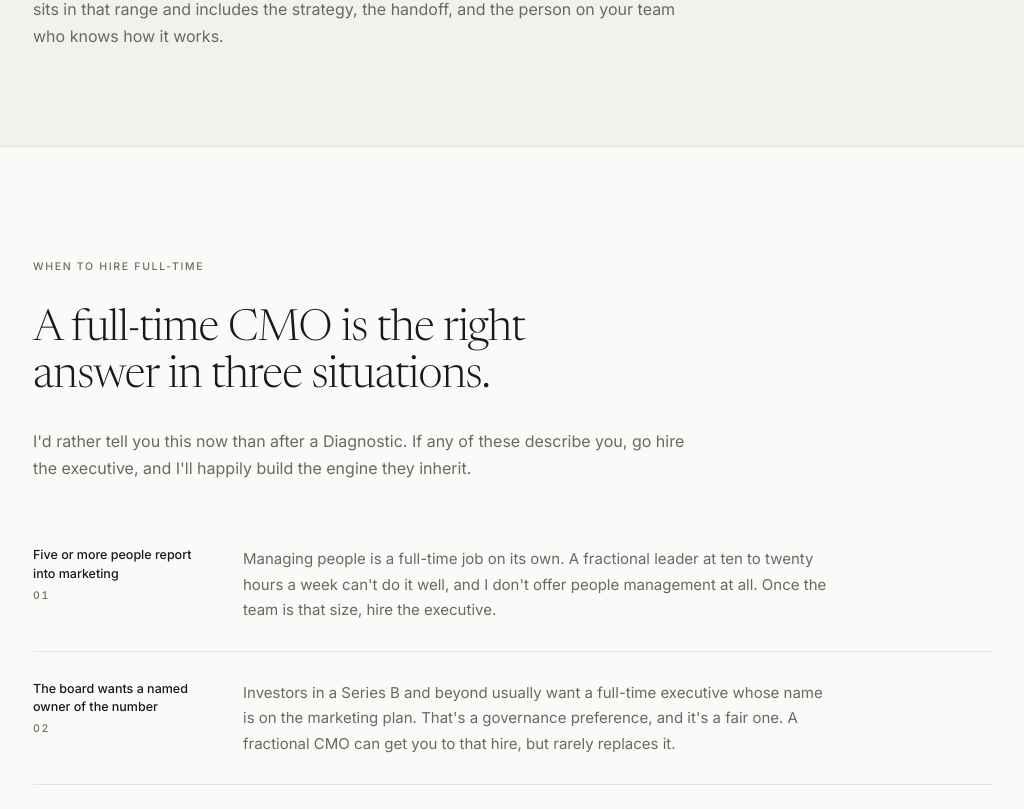
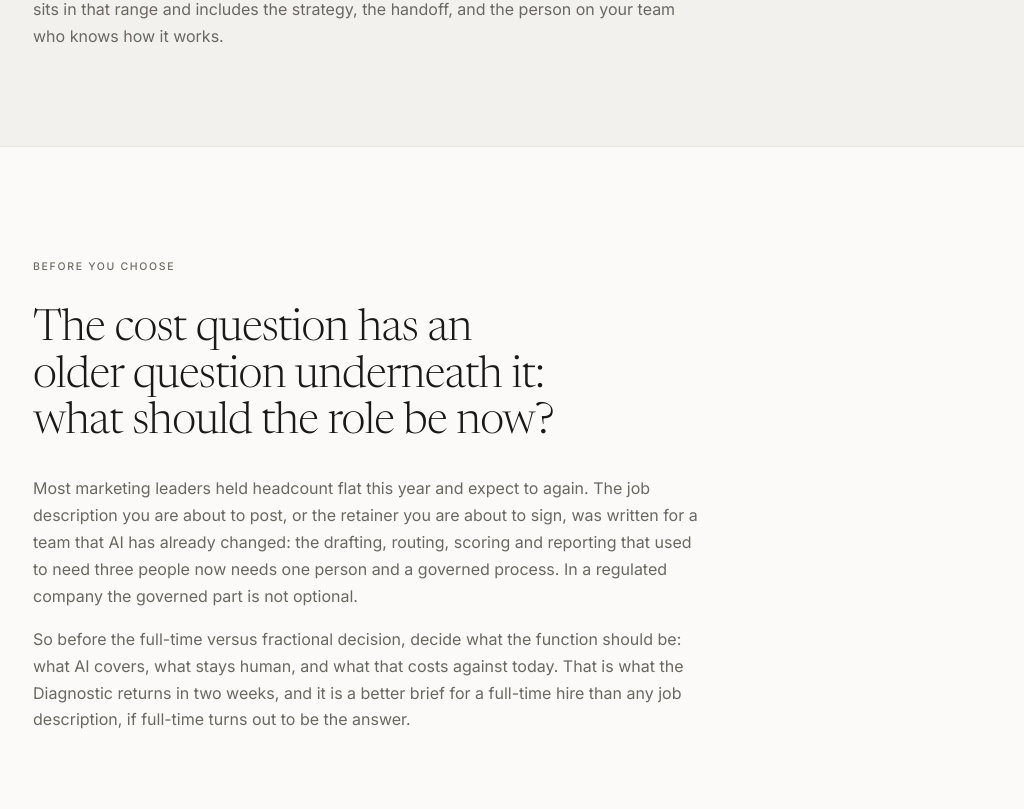
Before and after one commit to neelythomson/neelythomson-site, a Next.js app: page /fractional-cmo-vs-full-time in a window 1280 px wide. Shown: the part 3031-3840 px from the top of the page, without its empty margins (127-1151 px from the left). Built offline with nearby package versions, Linux system fonts and the light colour scheme.

Commit message:
Reposition: comparison page (+ what should the role be now)

```diff
--- a/src/app/fractional-cmo-vs-full-time/page.tsx
+++ b/src/app/fractional-cmo-vs-full-time/page.tsx
@@ -29,7 +29,7 @@ const jsonLd = {
   description: DESCRIPTION,
   url: "https://neelythomson.com/fractional-cmo-vs-full-time",
   datePublished: "2026-09-02",
-  dateModified: "2026-09-02",
+  dateModified: "2026-11-02",
   author: { "@id": "https://neelythomson.com/#person" },
   publisher: { "@id": "https://neelythomson.com/#person" },
   isPartOf: { "@id": "https://neelythomson.com/#website" },
@@ -266,6 +266,34 @@ export default function FractionalCMOvsFullTime() {
           </div>
         </section>
 
+        {/* ── What should the role be now ──────────────────── */}
+        <section className="border-t border-rule px-6 pt-24 pb-20 sm:px-10 sm:pt-28 sm:pb-24">
+          <div className="mx-auto max-w-[960px]">
+            <p className="label mb-8">Before you choose</p>
+            <h2 className="display-sm mb-7 max-w-[22ch] text-[clamp(1.9rem,3.4vw,2.9rem)]">
+              The cost question has an older question underneath it: what
+              should the role be now?
+            </h2>
+            <p className="measure text-base leading-[1.68] text-muted">
+              Most marketing leaders held headcount flat this year and expect
+              to again. The job description you are about to post, or the
+              retainer you are about to sign, was written for a team that AI
+              has already changed: the drafting, routing, scoring and reporting
+              that used to need three people now needs one person and a
+              governed process. In a regulated company the governed part is
+              not optional.
+            </p>
+            <p className="measure mt-4 text-base leading-[1.68] text-muted">
+              So before the full-time versus fractional decision, decide what
+              the function should be: what AI covers, what stays human, and
+              what that costs against today. That is what the Diagnostic
+              returns in two weeks, and it is a better brief for a full-time
+              hire than any job description, if full-time turns out to be the
+              answer.
+            </p>
+          </div>
+        </section>
+
         {/* ── When full-time is right ──────────────────────── */}
         <section className="border-t border-rule px-6 pt-24 pb-20 sm:px-10 sm:pt-28 sm:pb-24">
           <div className="mx-auto max-w-[960px]">
@@ -343,7 +371,7 @@ export default function FractionalCMOvsFullTime() {
               client&apos;s team or a partner.
             </p>
             <p className="measure mt-4 text-base leading-[1.68] text-white/60">
-              The difference from a retainer is that it ends on purpose. I build
+              The difference from a retainer is that the build ends on purpose. I build
               every system in your tools with your operator beside me, document
               each one, and hand it over running. When the ninety days are up,
               the engine is theirs, and the marketing leader you hire afterward,
```
